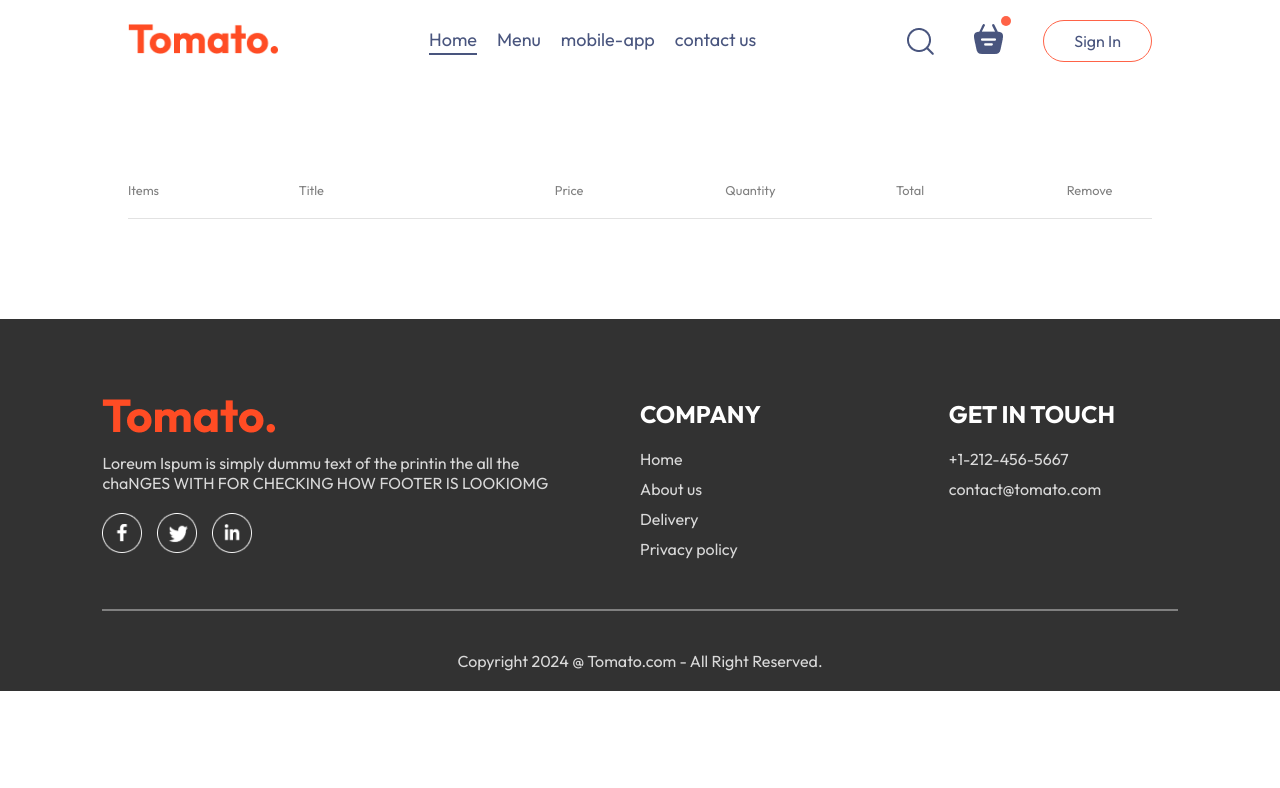
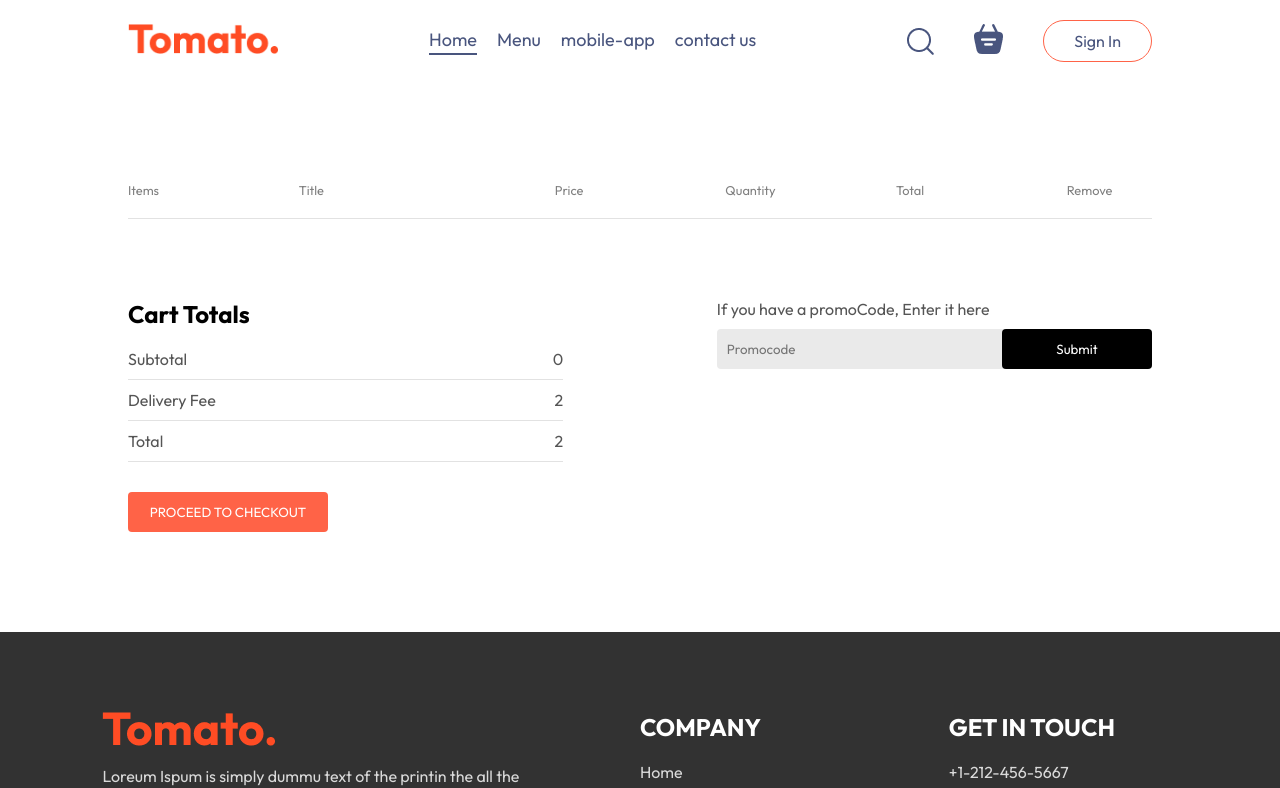
Before and after one commit to TejaThondrothu/Food-Del, a React (Vite) app in the folder frontend/: page /cart in a window 1280 px wide. Shown: the top 788 px of the page. Built offline with nearby package versions, Linux system fonts and the light colour scheme.

Commit message:
developed cart-total,cart-placeholder sections for cart component ,dot classname hide and show , added navigation for checkout button in cart page

```diff
--- a/frontend/src/components/Navbar/Navbar.jsx
+++ b/frontend/src/components/Navbar/Navbar.jsx
@@ -1,11 +1,13 @@
-import React, { useState } from 'react'
+import React, { useContext, useState } from 'react'
 
 import './Navbar.css'
 import { assets } from '../../assets/assets'
 import { Link } from 'react-router-dom'
+import { StoreContext } from '../../context/StoreContext'
 export const Navbar = ({setShowLogin}) => {
 
-  const [menu,setMenu] = useState("home")
+  const [menu,setMenu] = useState("home");
+  const {getTotalCartAmount} = useContext(StoreContext);
 
   return (
     <div className="navbar">
@@ -21,7 +23,7 @@
             <img src={assets.search_icon} alt="" />
             <div className="navbar-search-icon">
                <Link to='/cart'> <img src={assets.basket_icon} alt="" /></Link> {/* Cart Page*/}
-                <div className="dot"></div>
+                <div className={getTotalCartAmount()==0?"":"dot"}></div>
             </div>
             <button onClick={()=>setShowLogin(true)}>Sign In</button>
          </div>
--- a/frontend/src/context/StoreContext.jsx
+++ b/frontend/src/context/StoreContext.jsx
@@ -18,6 +18,17 @@
         setCartItems((prev) =>({...prev,[itemId]:prev[itemId]-1}))
     }
 
+    const getTotalCartAmount =()=>{
+        let totalAmount = 0;
+        for (const item in cartItems){
+            if(cartItems[item]>0){
+                let itemInfo = food_list.find((product)=>product._id === item);
+                totalAmount+= itemInfo.price*cartItems[item];
+            }
+        }
+        return totalAmount;
+    }
+
     useEffect(()=>{
         console.log(cartItems);
     },[cartItems])
@@ -27,7 +38,8 @@
         cartItems,
         setCartItems,
         addToCart,
-        removeFromCart
+        removeFromCart,
+        getTotalCartAmount
     }
     return(
         <StoreContext.Provider value={contextValue}>
--- a/frontend/src/pages/Cart/Cart.css
+++ b/frontend/src/pages/Cart/Cart.css
@@ -20,6 +20,74 @@
     background-color: #e2e2e2;
     border: none;
 }
-.cross{
+.cart-items-item .cross{
     cursor: pointer;
 }
+
+.cart-bottom{
+    margin-top: 80px;
+    display: flex;
+    justify-content: space-between;
+    gap: max(12vw,20px);
+}
+.cart-total{
+    flex: 1;
+    display: flex;
+    flex-direction: column;
+    gap: 20px;
+}
+.cart-total-details{
+    display: flex;
+    justify-content: space-between;
+    color: #555
+}
+.cart-total hr{
+    margin: 10px 0px;
+}
+.cart-total button{
+    border: none;
+    color: white;
+    background-color: tomato;
+    width: max(15vw,200px);
+    padding: 12px 0px;
+    border-radius: 4px;
+    cursor: pointer;
+}
+.cart-promocode{
+    flex: 1;
+}
+.cart-promocode p{
+    color: #555;
+}
+.cart-promocode-input{
+    margin-top: 10px;
+    display: flex;
+    justify-content: space-between;
+    align-items: center;
+    background-color: #eaeaea;
+    border-radius: 4px;
+}
+.cart-promocode-input input{
+    background-color: transparent;
+    border: none;
+    outline: none;
+    padding-left: 10px;
+}
+.cart-promocode-input button{
+    width: max(10vw,150px);
+    padding: 12px 5px;
+    background-color: black;
+    border: none;
+    color: white;
+    border-radius: 4px;
+}
+@media (max-width:750px) {
+    .cart-bottom{
+        flex-direction: row-reverse;
+
+    }
+    .cart-promocode{
+        justify-content: start;
+    }
+
+}
--- a/frontend/src/pages/Cart/Cart.jsx
+++ b/frontend/src/pages/Cart/Cart.jsx
@@ -1,9 +1,12 @@
 import React, { useContext } from 'react'
 import './Cart.css'
 import { StoreContext } from '../../context/StoreContext';
+import { useNavigate } from 'react-router-dom';
 
 const Cart = () => {
-  const {cartItems,food_list,removeFromCart}  = useContext(StoreContext);
+  const {cartItems,food_list,removeFromCart,getTotalCartAmount}  = useContext(StoreContext);
+
+  const navigate = useNavigate();
 
   return (
       <div className="cart">
@@ -40,6 +43,38 @@
 
           }
         </div>
+        <div className="cart-bottom">
+            <div className="cart-total">
+              <h2>Cart Totals</h2>
+              <div>
+                  <div className="cart-total-details">
+                      <p>Subtotal</p>
+                      <p>{getTotalCartAmount()}</p>
+                  </div>
+                  <hr/>
+                  <div className="cart-total-details">
+                      <p>Delivery Fee</p>
+                      <p>{2}</p>
+                  </div>
+                  <hr/>
+                  <div className="cart-total-details">
+                      <p>Total</p>
+                      <p>{getTotalCartAmount()+2}</p>
+                  </div>
+                  <hr/>
+              </div>
+              <button onClick={()=>navigate('/order')}>PROCEED TO CHECKOUT</button>
+            </div>
+            <div className="cart-promocode">
+              <div>
+                <p>If you have a promoCode, Enter it here </p>
+                <div className="cart-promocode-input">
+                  <input type="text" placeholder='Promocode' name="" id="" />
+                  <button>Submit</button>
+                </div>
+              </div>
+            </div>
+        </div>
       </div>
   )
 }
```
